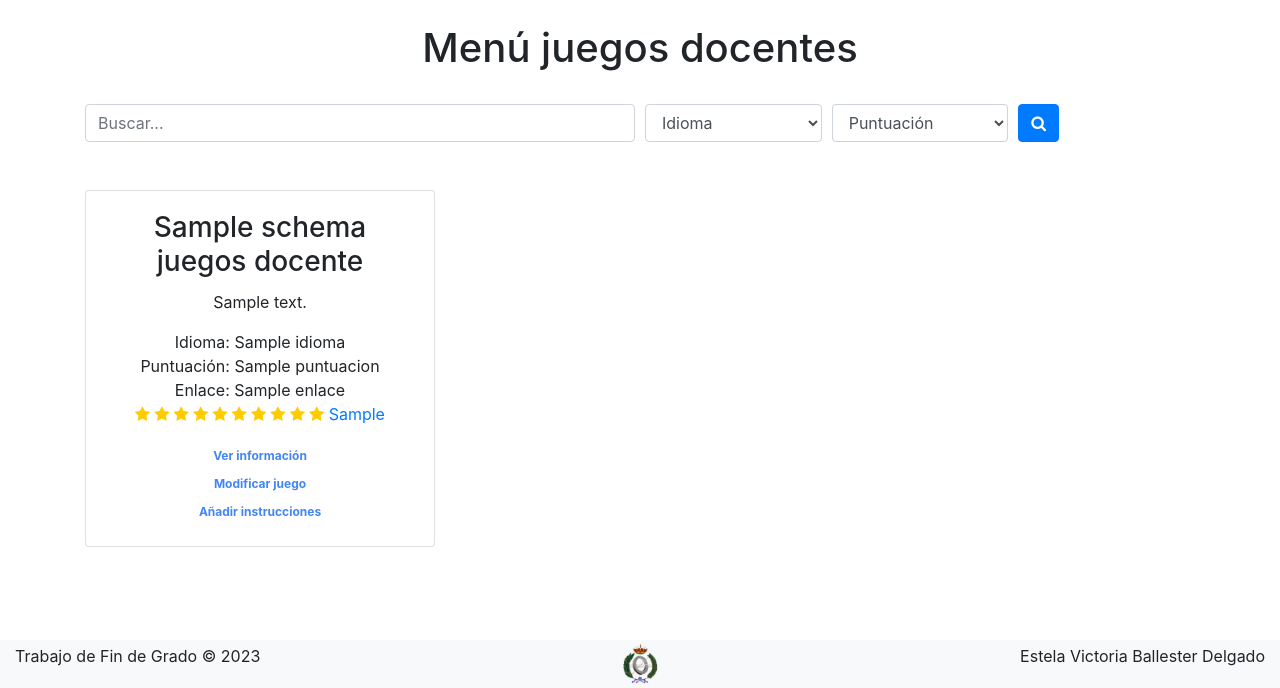
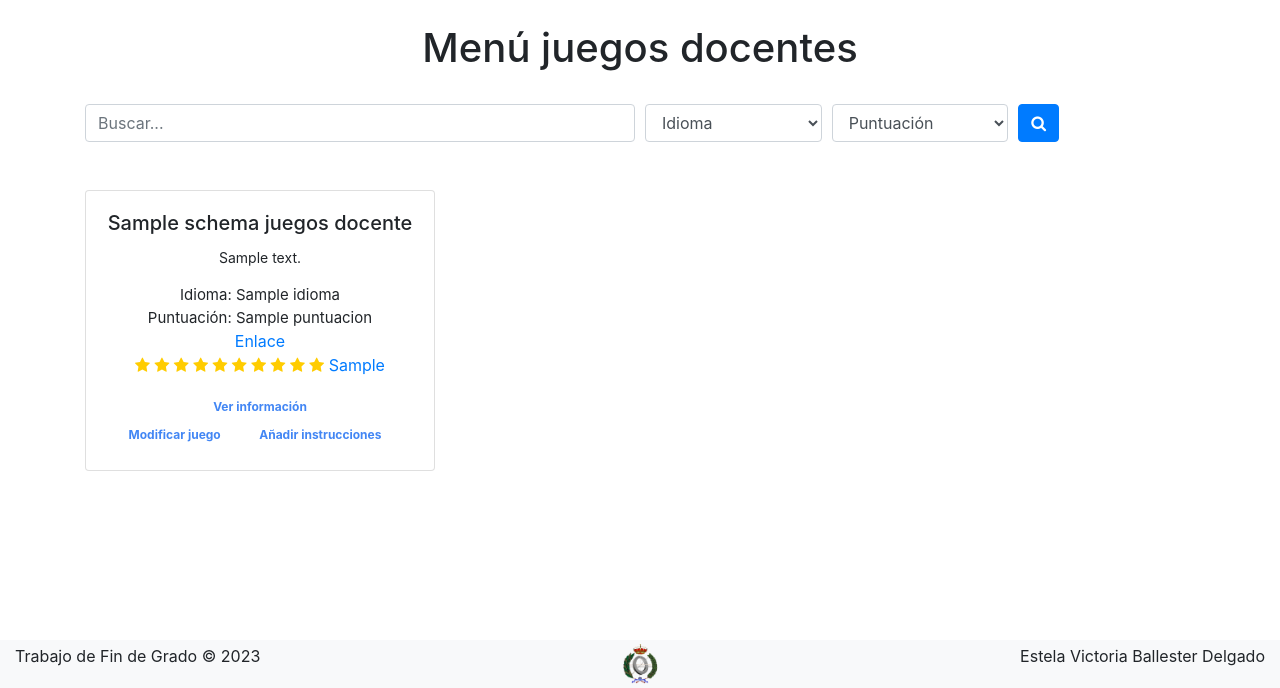
Before and after one commit to 2022-23-TFG-jun/Juegos-docentes, a Flask app: page /menu_juegos in a window 1280 px wide. Shown: the part 112-800 px from the top of the page. Run offline with Flask 3, Linux system fonts and the light colour scheme; a user stored in the database is signed in; a database or web service that is not in the repository returns one stand-in record (values such as "Sample title"); data that the repository does not hold is empty; some libraries are stand-ins or nearby versions.

Commit message:
Update visualización tarjetas

```diff
--- a/static/style.css
+++ b/static/style.css
@@ -181,7 +181,7 @@
   cursor: pointer;
 }
 
-/*******************************************ESTILOS MENU_JUEGO_PROFESOR.HTML*******************************************/
+  /*******************************************ESTILOS MENU_JUEGO_PROFESOR.HTML*******************************************/
 .btn-info-juego, .btn-modificar-juego, .btn-instrucciones {
   display: inline-block;
   background-color: #ffffff;
@@ -203,7 +203,60 @@
   text-decoration: underline; /* subrayar al pasar el cursor */
   }
 
-/**/
+  .form-btns {
+    display: inline-block;
+    margin-right: 10px;
+  }
+
+  /*******************************************ESTILOS MENU_JUEGO_USUARIO.HTML*******************************************/
+.btn-info-juego, .btn-opinion {
+  display: inline-block;
+  background-color: #ffffff;
+  color: #4286f4;
+  border: none; /* eliminar el borde */
+  border-radius: 25px;
+  font-size: 12px;
+  font-weight: bold;
+  text-align: center;
+  text-decoration: none;
+  padding: 5px 12px;
+  transition: background-color 0.3s ease;
+  }
+
+  .btn-info-juego:hover, .btn-opinion:hover {
+  background-color: #4286f4;
+  color: #ffffff;
+  cursor: pointer;
+  text-decoration: underline; /* subrayar al pasar el cursor */
+  }
+  .card {
+    height: 281px;
+
+  }
+
+  .card-text {
+    display: -webkit-box;
+    -webkit-box-orient: vertical;
+    -webkit-line-clamp: 2; /* máximo de líneas que quieres mostrar */
+    font-size: 14px;
+    overflow: hidden;
+  }
+
+  .li-text {
+    font-size: 15px;
+  }
+
+  .estrella {
+    color: #ffcc00;
+  }
+
+  .card-grande {
+    width: 80%;
+    margin: 0 auto;
+  }
+
+
+ /*******************************************ESTILOS GENERALES*******************************************/
   .btn-cerrar, .btn-acerca {
     display: inline-block;
     background-color: #ffffff;
@@ -241,12 +294,3 @@
     color: #4286f4;
     cursor: pointer;
   }
-
-  .estrella {
-    color: #ffcc00;
-  }
-
-  .card-grande {
-    width: 80%;
-    margin: 0 auto;
-  }
--- a/templates/añadir_juego.html
+++ b/templates/añadir_juego.html
@@ -33,7 +33,7 @@
 				<div class="form-group">
 					<label for="descripcion">{{ traducciones['DESCRIPCION'][idioma] }}</label>
 					<textarea class="form-control" id="descripcion" name="descripcion" rows="4" cols="50"
-							placeholder="Escriba la descripcion..."></textarea>
+						placeholder="Escriba la descripcion..." required></textarea>
 				</div>
 
 				<div class="form-group">
@@ -42,7 +42,6 @@
 						<option value="">{{ traducciones['OPCION'][idioma] }}</option>
 						<option value="{{ traducciones['ES'][idioma] }}">{{ traducciones['ES'][idioma] }}</option>
 						<option value="{{ traducciones['EN'][idioma] }}">{{ traducciones['EN'][idioma] }}</option>
-						<option value="{{ traducciones['FR'][idioma] }}">{{ traducciones['FR'][idioma] }}</option>
 					</select>
 				</div>
 
@@ -221,7 +220,6 @@
 
 				<div class="d-flex justify-content-center">
 					<button type="submit" class="btn-añadir-juego">{{ traducciones['BTN-AÑADIR'][idioma] }}</button>
-					<!-- <input type="submit" name="submit" value="{{ traducciones['BTN-AÑADIR'][idioma] }}"> -->
 				</div>
 				<div style="margin-bottom: 100px;"></div>
 			</form>
--- a/templates/menu_juegos_profesor.html
+++ b/templates/menu_juegos_profesor.html
@@ -70,12 +70,12 @@
               <div class="col-md-6 col-lg-4">
                 <div class="card card-sm my-4">
                   <div class="card-body text-center">
-                  <h3 class="card-title">{{ juego[1] }}</h3>
+                    <h5 class="card-title">{{ juego[1] }}</h5>
                     <p class="card-text">{{ juego[2] }}</p>
                     <ul class="list-unstyled">
-                    <li>{{ traducciones['IDIOMA'][idioma] }}: {{ juego[3] }}</li>
-                    <li>{{ traducciones['PUNTUACION'][idioma] }}: {{ juego[5] }}</li>
-                    <li>{{ traducciones['ENLACE'][idioma] }}: {{ juego[4] }}</li>
+                      <li class="li-text">{{ traducciones['IDIOMA'][idioma] }}: {{ juego[3] }}</li>
+                      <li class="li-text">{{ traducciones['PUNTUACION'][idioma] }}: {{ juego[5] }}</li>
+                      <li><a href="{{ juego[4] }}">Enlace</a></li>
                       {% if juego[7] %}
                         <div>
                           {% for i in range(juego[7]) %}
@@ -91,13 +91,13 @@
                       <button type="submit" class="btn-info-juego">{{ traducciones['BTN-INFO'][idioma] }}</button>
                     </form>
 
-                  <form method="get" action="{{ url_for('modificar_juego_get') }}">
+                    <form class="form-btns" method="get" action="{{ url_for('modificar_juego_get') }}">
                       <input type="hidden" name="idioma" value="{{ idioma}}">
                       <input type="hidden" name="id" value="{{ juego[0]}}">
                       <button type="submit" class="btn-modificar-juego">{{ traducciones['BTN-MODIFICAR'][idioma] }}</button>
                     </form>
 
-                  <form  method="get" action="{{ url_for('instrucciones_juego_get') }}">
+                    <form class="form-btns" method="get" action="{{ url_for('instrucciones_juego_get') }}">
                       <input type="hidden" name="idioma" value="{{ idioma}}">
                       <input type="hidden" name="id" value="{{ juego[0]}}">
                       <button type="submit" class="btn-instrucciones">{{ traducciones['BTN-INSTRUCCIONES'][idioma] }}</button>
@@ -121,7 +121,6 @@
                   <button type="submit" class="btn btn-primary mr-2"><i class="fa fa-arrow-left"></i></button>
                 </form>
               {% endif %}
-              <!-- <p>{{pagina_actual}}/{{total_paginas}}</p> -->
               {% if pagina_actual < total_paginas %}
                 <form method="post" action="{{ url_for('menu_juegos_post', pagina=pagina_actual+1, busqueda=busqueda, idiomaF=idiomaF, puntuacion=puntuacion, idioma=idioma) }}">
                   <input type="hidden" name="pagina" value="{{ pagina_actual + 1 }}">
@@ -147,12 +146,12 @@
             <div class="col-md-6 col-lg-4">
               <div class="card card-sm my-4">
                 <div class="card-body text-center">
-                  <h3 class="card-title">{{ juego[1] }}</h3>
+                  <h5 class="card-title">{{ juego[1] }}</h5>
                   <p class="card-text">{{ juego[2] }}</p>
                   <ul class="list-unstyled">
-                    <li>{{ traducciones['IDIOMA'][idioma] }}: {{ juego[3] }}</li>
-                    <li>{{ traducciones['PUNTUACION'][idioma] }}: {{ juego[5] }}</li>
-                    <li>{{ traducciones['ENLACE'][idioma] }}: {{ juego[4] }}</li>
+                    <li class="li-text">{{ traducciones['IDIOMA'][idioma] }}: {{ juego[3] }}</li>
+                    <li class="li-text">{{ traducciones['PUNTUACION'][idioma] }}: {{ juego[5] }}</li>
+                    <li><a href="{{ juego[4] }}">Enlace</a></li>
                     {% if juego[7] %}
                       <div>
                         {% for i in range(juego[7]) %}
@@ -168,13 +167,13 @@
                     <button type="submit" class="btn-info-juego">{{ traducciones['BTN-INFO'][idioma] }}</button>
                   </form>
 
-                  <form method="get" action="{{ url_for('modificar_juego_get') }}">
+                  <form class="form-btns" method="get" action="{{ url_for('modificar_juego_get') }}">
                     <input type="hidden" name="idioma" value="{{ idioma}}">
                     <input type="hidden" name="id" value="{{ juego[0]}}">
                     <button type="submit" class="btn-modificar-juego">{{ traducciones['BTN-MODIFICAR'][idioma] }}</button>
                   </form>
 
-                  <form  method="get" action="{{ url_for('instrucciones_juego_get') }}">
+                  <form class="form-btns" method="get" action="{{ url_for('instrucciones_juego_get') }}">
                     <input type="hidden" name="idioma" value="{{ idioma}}">
                     <input type="hidden" name="id" value="{{ juego[0]}}">
                     <button type="submit" class="btn-instrucciones">{{ traducciones['BTN-INSTRUCCIONES'][idioma] }}</button>
@@ -192,7 +191,6 @@
             <a href="{{ url_for('menu_juegos_get', pagina=pagina_actual-1, idioma=idioma) }}" class="btn btn-primary mr-2"><i class="fa fa-arrow-left"></i></a>
             {% endif %}
 
-            <!-- <h4>Página {{pagina_actual}}</h4> -->
             {% if pagina_actual < total_paginas %}
             <a href="{{ url_for('menu_juegos_get', pagina=pagina_actual+1, idioma=idioma) }}" class="btn btn-primary ml-2"><i class="fa fa-arrow-right"></i></a>
             {% endif %}
--- a/templates/registro.html
+++ b/templates/registro.html
@@ -18,13 +18,13 @@
     <h1>{{ traducciones['TITULO-INICIO'][idioma] }}</h1>
 
     {% if error_usuario_existe %}
-      <p class="error">{{ error_usuario_existe['USUARIO-EXISTE'][idioma] }}</p>
+      <div class="alert alert-danger">{{ error_usuario_existe['USUARIO-EXISTE'][idioma] }}</div>
     {% endif %}
     {% if error_contraseña_condiciones %}
-      <p class="error">{{ error_contraseña_condiciones['CONTRASEÑA'][idioma] }}</p>
+      <div class="alert alert-danger">{{ error_contraseña_condiciones['CONTRASEÑA'][idioma] }}</div>
     {% endif %}
     {% if error_contraseñas_no_coinciden %}
-      <p class="error">{{ error_contraseñas_no_coinciden['NO-COINCIDEN'][idioma] }}</p>
+    <div class="alert alert-danger">{{ error_contraseñas_no_coinciden['NO-COINCIDEN'][idioma] }}</div>
     {% endif %}
 
     <form action="/registro" method="POST">
```
Also changed, not shown: templates/menu_juegos_administrador.html (+10 -13 lines), templates/menu_juegos_usuario.html (+12 -12 lines). Lines whose indentation alone changed are shown as unchanged.
